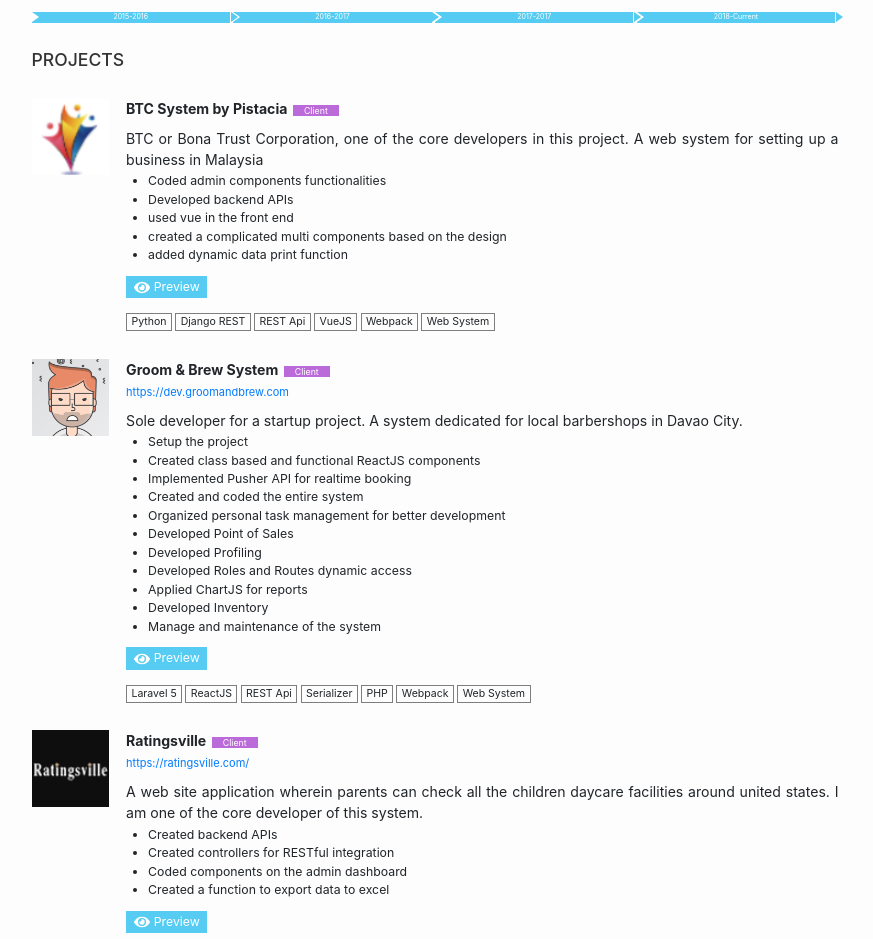
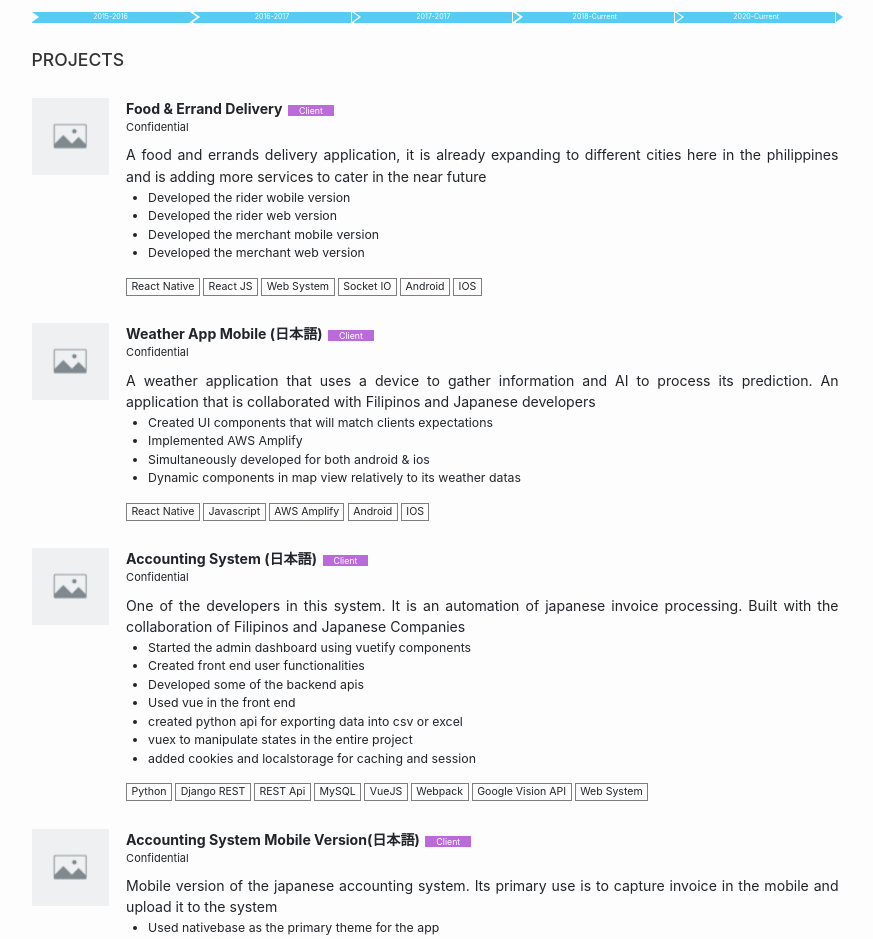
Before and after one commit to kimsean/kimsean.github.io, a React (Create React App) app: page / in a window 1280 px wide. Shown: the part 700-1639 px from the top of the page, without its empty margins (205-1078 px from the left). Built offline with nearby package versions, Linux system fonts and the light colour scheme.

Commit message:
updates 02 20 2021

```diff
--- a/src/Home.js
+++ b/src/Home.js
@@ -109,6 +109,17 @@
       </div>
     )
   }
+  renderConfidential (confidential) {
+    return (
+      confidential ?
+      (
+        <div style={{fontSize: 10}}>
+          Confidential
+        </div>
+      ): null
+
+    )
+  }
   render() {
     return (
       <div className="container-fluid">
@@ -218,6 +229,9 @@
                         {
                           this.renderUrlSite(val.site_url)
                         }
+                        {
+                          this.renderConfidential(val.confidential)
+                        }
                       </label>
                       <p className="project-description">
                       {val.description}
@@ -232,12 +246,6 @@
                             })
                           }
                         </ul>
-                      </div>
-                      <div className="project-item-continer">
-                        <div className="project-preview">
-                        <img src={val.gif} alt=""/>
-                        </div>
-                        <button className="view-project"><img src={img.eyeIcon} alt=""/> Preview</button>
                       </div>
                       <ul className="project-tag-list">
                         {
--- a/src/assets/data/index.js
+++ b/src/assets/data/index.js
@@ -55,6 +55,8 @@
 import groomandbrewGif from '../img/projects/groomandbrew-gif.png'
 
 import sweeepm from '../img/projects/sweeep-m.png'
+
+import noIcon from '../img/projects/no-icon.png'
 
 let colorYellow = '#F2C94C'
 let colorBlue = '#56CCF2'
@@ -121,6 +123,26 @@
       jobDescription: 'SOFTWARE ENGINEER',
       time: 'Full Time',
       year: '2018-Current',
+      jobPoints: [
+        {
+          description: 'Experienced two git repository for a single project'
+        },
+        {
+          description: 'Developed a system using VueJS'
+        },
+        {
+          description: 'Learned and enhanced knowledge on Python and Django REST framework'
+        },
+        {
+          description: 'Practices better code reviews and project management'
+        }
+      ]
+    },
+    {
+      name: 'NEGOSAYO TECHNOLOGY',
+      jobDescription: 'JAVASCRIPT / MOBILE DEVELOPER',
+      time: 'Part Time',
+      year: '2020-Current',
       jobPoints: [
         {
           description: 'Experienced two git repository for a single project'
@@ -238,48 +260,76 @@
     }
   ],
   projects: [
-    // {
-    //   name: 'Sweeep by Pistacia & AML',
-    //   description: 'One of the developers in this system. It is an automation of japanese invoice processing. Built with the collaboration of Filipinos (Pistacia) and Japanese (Automation Lab) Companies',
-    //   gif: sweeepGif,
-    //   icon: sweeepIcon,
-    //   project_type: 'Client',
-    //   tags: ['Python','Django REST','REST Api','MySQL', 'VueJS', 'Webpack', 'Google Vision API', 'Web System'],
-    //   site_url: 'https://sweeep.ai/',
-    //   roles: [
-    //     'Started the admin dashboard using vuetify components',
-    //     'Created front end user functionalities',
-    //     'Developed some of the backend apis',
-    //     'Used vue in the front end',
-    //     'created python api for exporting data into csv or excel',
-    //     'vuex to manipulate states in the entire project',
-    //     'added cookies and localstorage for caching and session'
-    //   ]
-    // },
-    // {
-    //   name: 'Sweeep Mobile',
-    //   description: 'Core developer on the mobile version of Sweeep',
-    //   gif: sweeepm,
-    //   icon: sweeepIcon,
-    //   project_type: 'Client',
-    //   tags: ['React Native','Android','Ios','Mobile Development', 'ReactJS'],
-    //   roles: [
-    //     'Used nativebase as the primary theme for the app',
-    //     'Created functional components and page',
-    //     'Added navigation using React-navigation v5',
-    //     'created Camera Function to capture invoices',
-    //     'created upload api',
-    //     'converted images into pdf',
-    //     'used axios for api request',
-    //     'react redux for state management'
-    //   ]
-    // },
     {
-      name: 'BTC System by Pistacia',
-      description: 'BTC or Bona Trust Corporation, one of the core developers in this project. A web system for setting up a business in Malaysia',
-      gif: btcGif,
-      icon: btcIcon,
+      name: 'Food & Errand Delivery',
+      description: 'A food and errands delivery application, it is already expanding to different cities here in the philippines and is adding more services to cater in the near future',
+      icon: noIcon,
+      confidential: true,
       project_type: 'Client',
+      tags: ['React Native','React JS', 'Web System', 'Socket IO','Android','IOS'],
+      roles: [
+        'Developed the rider wobile version',
+        'Developed the rider web version',
+        'Developed the merchant mobile version',
+        'Developed the merchant web version',
+      ]
+    },
+    {
+      name: 'Weather App Mobile (日本語)',
+      description: 'A weather application that uses a device to gather information and AI to process its prediction. An application that is collaborated with Filipinos and Japanese developers',
+      icon: noIcon,
+      confidential: true,
+      project_type: 'Client',
+      tags: ['React Native','Javascript', 'AWS Amplify','Android','IOS'],
+      roles: [
+        'Created UI components that will match clients expectations',
+        'Implemented AWS Amplify',
+        'Simultaneously developed for both android & ios',
+        'Dynamic components in map view relatively to its weather datas'
+      ]
+    },
+    {
+      name: 'Accounting System (日本語)',
+      description: 'One of the developers in this system. It is an automation of japanese invoice processing. Built with the collaboration of Filipinos and Japanese Companies',
+      icon: noIcon,
+      confidential: true,
+      project_type: 'Client',
+      tags: ['Python','Django REST','REST Api','MySQL', 'VueJS', 'Webpack', 'Google Vision API', 'Web System'],
+      // site_url: 'https://sweeep.ai/',
+      roles: [
+        'Started the admin dashboard using vuetify components',
+        'Created front end user functionalities',
+        'Developed some of the backend apis',
+        'Used vue in the front end',
+        'created python api for exporting data into csv or excel',
+        'vuex to manipulate states in the entire project',
+        'added cookies and localstorage for caching and session'
+      ]
+    },
+    {
+      name: 'Accounting System Mobile Version(日本語)',
+      description: 'Mobile version of the japanese accounting system. Its primary use is to capture invoice in the mobile and upload it to the system',
+      icon: noIcon,
+      confidential: true,
+      project_type: 'Client',
+      tags: ['React Native','Android','Ios','Mobile Development', 'ReactJS'],
+      roles: [
+        'Used nativebase as the primary theme for the app',
+        'Created functional components and page',
+        'Added navigation using React-navigation v5',
+        'created Camera Function to capture invoices',
+        'created upload api',
+        'converted images into pdf',
+        'used axios for api request',
+        'react redux for state management'
+      ]
+    },
+    {
+      name: 'Business Registration',
+      description: 'One of the core developers in this project. A web system for setting up a business in Malaysia',
+      icon: noIcon,
+      project_type: 'Client',
+      confidential: true,
       tags: ['Python','Django REST','REST Api','VueJS', 'Webpack', 'Web System'],
       roles: [
         'Coded admin components functionalities',
@@ -292,9 +342,8 @@
     {
       name: 'Groom & Brew System',
       description: 'Sole developer for a startup project. A system dedicated for local barbershops in Davao City.',
-      gif: groomandbrewGif,
       icon: groomandbrew,
-      project_type: 'Client',
+      project_type: 'Personal, Startup',
       tags: ['Laravel 5','ReactJS','REST Api','Serializer', 'PHP', 'Webpack','Web System'],
       site_url: 'https://dev.groomandbrew.com',
       roles: [
@@ -314,7 +363,6 @@
     {
       name: 'Ratingsville',
       description: 'A web site application wherein parents can check all the children daycare facilities around united states. I am one of the core developer of this system.',
-      gif: ratingsvillGif,
       icon: ratingsvillIcon,
       project_type: 'Client',
       tags: ['MongoDB','Angular 1','NodeJS','Express JS'],
@@ -329,7 +377,6 @@
     {
       name: 'Manga Translation System',
       description: 'A simple web application system for manga translation. The system provides easier user interface in the translation process. From the translators to checkers then to proof readers. It enhances the speed and the quality of the project.',
-      gif: mangaGif,
       icon: mangaIcon,
       tags: ['VueJS','Webpack','Npm','Firebase','Javascript','Juery UI','JSON'],
       project_type: 'Personal',
@@ -344,7 +391,6 @@
     {
       name: 'e-Locator',
       description: 'A website system and mobile application for 911 emergency responders. This system features a real time data of the responders and the callers.',
-      gif: emergencyGif,
       icon: emergencyIcon,
       project_type: 'Client',
       tags: ['AngularJS 1','Ionic','Firebase','Npm','Web System'],
@@ -360,7 +406,6 @@
     {
       name: 'GoMati',
       description: 'A website application system that provides real time data reservation on hotels and beaches in the area of Mati. It uses geolocation to locate the nearest hotel and beached.',
-      gif: gomatiGif,
       icon: gomatiIcon,
       project_type: 'Client',
       tags: ['Ionic','AngularJS 1','Firebase','Npm','Web System','REST Api','Real Time','Mobile','PHP'],
@@ -376,7 +421,6 @@
       name: 'Craveee',
       site_url: 'https://kimsean.github.io/cravee/',
       description: 'A simple web application to find restaurants in Davao City by food category.',
-      gif: craveeGif,
       icon: craveeIcon,
       project_type: 'Personal',
       tags: ['ReactJS','Node','JSON','Google Maps', 'Create React App'],
@@ -390,7 +434,6 @@
     {
       name: 'Jam Davao',
       description: 'Band & Gigs directory for local events located in davao city.',
-      gif: jamdavaoGif,
       icon: jamdavaoIcon,
       project_type: 'Client',
       tags: ['Php','Bootstrap','REST Api','Mysql', 'Google Maps', 'Web System'],
```
Also changed, not shown: src/assets/img/projects/no-icon.png (added). Lines whose indentation alone changed are shown as unchanged.
